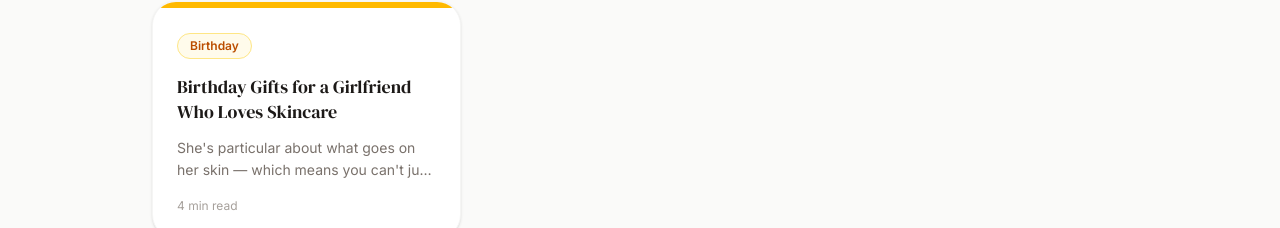
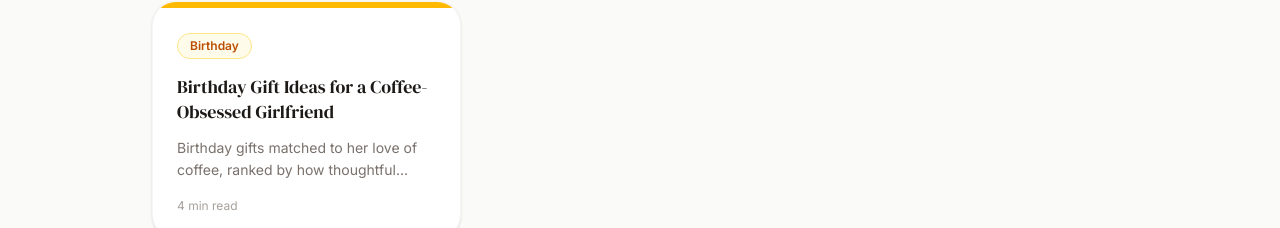
Before and after one commit to CAMGREEN637/gift-ai-frontend, a Next.js app: page /blog in a window 1280 px wide. Shown: the part 232-460 px from the top of the page. Built offline with nearby package versions, Linux system fonts and the light colour scheme; no server answers.

Commit message:
coffee article

```diff
--- a/content/articles.ts
+++ b/content/articles.ts
@@ -1,26 +1,21 @@
-export type GiftPick = {
+// app/content/articles.ts
+
+export interface Gift {
   name: string;
   price: string;
   reason: string;
   url: string;
-  image_url?: string;
-};
+  image_url: string;
+}
 
-export type ArticleSection =
-  | {
-      type: "text";
-      heading?: string;
-      body: string;
-    }
-  | {
-      type: "picks";
-      gifts: GiftPick[];
-    }
-  | {
-      type: "cta";
-    };
+export interface ArticleSection {
+  type: 'picks' | 'cta' | 'text';
+  gifts?: Gift[];
+  heading?: string;
+  body?: string;
+}
 
-export type Article = {
+export interface GiftArticle {
   slug: string;
   title: string;
   excerpt: string;
@@ -29,88 +24,134 @@ export type Article = {
   readTime: string;
   publishedAt: string;
   sections: ArticleSection[];
-};
+  relatedArticles?: string[];
+}
 
-export const SAMPLE_ARTICLES: Article[] = [
+export const SAMPLE_ARTICLES: GiftArticle[] = [
+  // ============================================================================
+  // BIRTHDAY GIFTS — COFFEE LOVERS
+  // ============================================================================
   {
-    slug: "birthday-gifts-girlfriend-skincare",
-    title: "Birthday Gifts for a Girlfriend Who Loves Skincare",
-    excerpt:
-      "She's particular about what goes on her skin — which means you can't just grab anything off a shelf. Here's how to get it right.",
+    slug: "birthday-gifts-coffee",
+    title: "Birthday Gift Ideas for a Coffee-Obsessed Girlfriend",
+    excerpt: "Birthday gifts matched to her love of coffee, ranked by how thoughtful they'll feel.",
     occasion: "birthday",
-    interests: ["skincare"],
+    interests: ["coffee"],
     readTime: "4 min read",
-    publishedAt: "2026-04-15",
+    publishedAt: "2026-05-01",
+    relatedArticles: [
+      "birthday-gifts-cooking",
+      "birthday-gifts-reading",
+      "valentines-gifts-coffee",
+      "christmas-gifts-coffee"
+    ],
     sections: [
       {
         type: "picks",
         gifts: [
           {
-            name: "TONYMOLY I'm Real Sheet Mask Box Set",
-            price: "$45",
-            reason:
-              "Sheet masks are the one skincare product that never conflicts with what she already owns — they're a standalone ritual, not part of a routine. A luxury set signals that you put thought into it, and the variety means she gets to pick her mood.",
-            url: "https://www.amazon.com/s?k=luxury+face+mask+gift+set",
-            image_url: undefined,
+            name: "20 Bar Semi-Automatic Espresso Machine",
+            price: "$159.00",
+            reason: "This espresso machine demonstrates your attention to detail and appreciation for quality, which aligns with making her birthday special. It's a thoughtful gift that allows your girlfriend to enjoy a luxurious coffee experience at home.",
+            url: "https://www.amazon.com/HIBREW-H10B-Temperature-Adjustable-Intelligent/dp/B0DLP26373?crid=3LJEBJLSS58L5&dib=eyJ2IjoiMSJ9.VRfsNFwOnWd_4xvdvi1vQ1gnO7pp1TWyTMz6hYXrp60IW99Li0B_EQsDKi6gRXiZQrIA0E11VP2Dm-6o-YbwmGxkUEo1fLmqNWPxAfbyB5IW8ot43CDr1w2z5sKE_5TX2ZqkuONNNF6c3Ieq-7xkwxMQGnIBkftJu95YFz4N6rg4VqHrAe3_a6lqqLQE_bFMJLF87_Dgn94NvgdKBBH_ZzayyjUBmuznEsZqCjpDwrNV9IV-U4OYUhAxbMSmlTgFsCXAcm_Xsl41OaM0H22F3LsnhlZhVChJ0UsJBN6ArqA.sMMG9Sm2lc7yL4Jy2y5sZy-3uO9KwKpka23MhvJK6Hc&dib_tag=se&keywords=Breville%2BBarista%2BExpress%2BEspresso%2BMachine&qid=1773107129&sprefix=breville%2Bbarista%2Bexpress%2Bespresso%2Bmachine%2Caps%2C341&sr=8-3-spons&sp_csd=d2lkZ2V0TmFtZT1zcF9hdGY&th=1&linkCode=ll2&tag=cbggiftapp637-20&linkId=59d8a555daf224f89b05d4dd502510ff&language=en_US&ref_=as_li_ss_tl",
+            image_url: "https://m.media-amazon.com/images/I/71CeX2VA0+L._AC_SY300_SX300_QL70_FMwebp_.jpg"
           },
           {
-            name: "Jade Roller & Gua Sha Facial Tool Set",
-            price: "$25",
-            reason:
-              "These sit beautifully on a bathroom shelf and feel like a spa upgrade even when she's doing her normal routine. It's a gift that communicates 'I want you to feel taken care of' without being overly personal or intimate.",
-            url: "https://www.amazon.com/s?k=jade+roller+gua+sha+set",
-            image_url: undefined,
+            name: "World Coffee Discovery Set - 8-Pack",
+            price: "$59.00",
+            reason: "A coffee sampler like this shows you've put thought into offering your girlfriend a fun and cozy experience on her birthday. It's a unique way to celebrate her and let her explore different flavors as part of her special day.",
+            url: "https://www.amazon.com/dp/B09GZSQMRJ",
+            image_url: "https://m.media-amazon.com/images/I/51BxEaYF-+L._SY300_SX300_QL70_FMwebp_.jpg"
           },
           {
-            name: "Cooluli Mini Skincare Refrigerator",
-            price: "$55",
-            reason:
-              "If she hasn't bought one for herself, this is the gift that makes her wonder how she lived without it. A skincare fridge keeps certain products more effective and makes her morning routine feel a little more curated — it's the kind of upgrade she'd love but wouldn't prioritise buying.",
-            url: "https://www.amazon.com/s?k=skincare+mini+fridge",
-            image_url: undefined,
+            name: "Espresso Martini Kit",
+            price: "$45.00",
+            reason: "This espresso martini kit captures the celebratory vibe of her birthday and shows you want her to enjoy something fun. It's a fun gift for your girlfriend that highlights her desire for good times while celebrating her special day.",
+            url: "https://www.amazon.com/Espresso-Martini-Gifts-Complete-Botanicals/dp/B0FW25RLC5?crid=3CJNI70R46CHZ&dib=eyJ2IjoiMSJ9.ZR2nqrEwJgautpxRgRVWeBXqIDGF35iKcFIe8ps-OIqC5DjqQ_syS_0n9ykyK1m1LAgGAcX5sehf0nFxmnWzlZOyD8a56oRuOfJ-5QqJCAkS_WVpPBmE5_AHs4HGAHkRcuJ7WdH4r3HQyeTpaf95XAdqYJrtJrUrvG3MmL9xL4e0gcR7GogSAZXlKjFV2JLwmp9sGxZeBakXSY_VL74X2Rqy_6I69QocjB3XorwfIIHkwPFs2C8SVJqyLv6uWLXcOFHSCSAXcA-RQTOpPkOp8WS8XS3CKaRp7GkheA5od0A.auAsuxsXHw3sqm0qR1WwSFCuhwhswIIQxjdsbU1X_YA&dib_tag=se&keywords=Espresso+martini+kit&qid=1776008712&sprefix=espresso+martini+kit%2Caps%2C1175&sr=8-2-spons&sp_csd=d2lkZ2V0TmFtZT1zcF9hdGY&psc=1&linkCode=ll2&tag=cbggiftapp637-20&linkId=41f4e893f1df165f058706118238ca93&language=en_US&ref_=as_li_ss_tl",
+            image_url: "https://m.media-amazon.com/images/I/71W-IVXYZ9L._AC_SY300_SX300_QL70_FMwebp_.jpg"
           },
           {
-            name: "Lush Bath Bomb Gift Set",
-            price: "$30",
-            reason:
-              "Bath bombs are a low-risk, high-reward gift for someone who values their self-care time. A curated set feels more special than a single product, and they're the kind of thing she'll actually look forward to using rather than saving for a special occasion.",
-            url: "https://www.amazon.com/s?k=luxury+bath+bomb+gift+set",
-            image_url: undefined,
+            name: "6-Cup Pour-Over Glass Coffeemaker",
+            price: "$47.00",
+            reason: "The Chemex Pour-Over Coffeemaker offers a cozy, thoughtful way for your girlfriend to enjoy her coffee experience, making it an ideal birthday gift. It's a beautiful and functional piece that reflects your care for her preferences.",
+            url: "https://www.amazon.com/dp/B0000YWF5E",
+            image_url: "https://m.media-amazon.com/images/I/71oMA36JxfL._AC_SY300_SX300_QL70_FMwebp_.jpg"
           },
           {
-            name: "Mulberry Silk Pillowcase",
-            price: "$40",
-            reason:
-              "A silk pillowcase is one of those gifts that feels indulgent but has a real use-case she probably already knows about — better for skin, better for hair. It's thoughtful without being high-effort to find, and it's something she'll use every single night.",
-            url: "https://www.amazon.com/s?k=mulberry+silk+pillowcase",
-            image_url: undefined,
-          },
-        ],
+            name: "Fellow Stagg EKG Pro Kettle",
+            price: "$179.00",
+            reason: "Investing in a high-quality kettle like this showcases your attention to detail and luxury for your girlfriend's birthday celebration. It's a thoughtful gesture that enhances her coffee-making experience.",
+            url: "https://www.amazon.com/Fellow-Stagg-Electric-Gooseneck-Kettle/dp/B0BF7DXLBF?crid=3OIMZOVWJNRXA&dib=eyJ2IjoiMSJ9.kgh-95Gmn8iXvGBVrnDCwGYdH7kyBSsJUYSbIVGugVCU7ykZcZ0-q8ZTxnprn2nesd4fsNV_4UiRsDLDcPu1nuvbXkS6XfxBYeCJWnCZNySX3ROQ16gqFvjhH6z7ILy9uNJneHAeZ-EURmTnfhcBHi1agw-0Yowqwh1-gaAd0hUiyGkRSlcokxhkMaszS00Se5RyIJox-GUC59jO6qfVHrdOmh4SPeFJEquaVa5fpgE.kK2UVqiZS6OHuJWy5OJI_lb5cQkTDQcuLCR7_NuLs&dib_tag=se&keywords=Fellow%2BStagg%2BEKG%2BElectric%2BPour-Over%2BKettle&qid=1776730622&s=handmade&sprefix=fellow%2Bstagg%2Bekg%2Belectric%2Bpour-over%2Bkettle%2Cspecialty-aps%2C433&sr=8-1&th=1&linkCode=ll2&tag=cbggiftapp637-20&linkId=e5edc9a0e8e188c4b4cf4ce4ea95024b&language=en_US&ref_=as_li_ss_tl",
+            image_url: "https://m.media-amazon.com/images/I/61grHEIj7PL._AC_SY300_SX300_QL70_FMwebp_.jpg"
+          }
+        ]
       },
       {
-        type: "cta",
+        type: "cta"
       },
       {
         type: "text",
-        heading: "Why these work",
-        body: "The problem with most skincare gift guides is that they default to whatever's trending — a product that's everywhere right now, regardless of whether it actually suits your girlfriend. Skincare is personal. The wrong texture, the wrong formula, or even just the wrong brand aesthetic can make a gift feel generic rather than considered. The picks above are chosen because they feel luxurious without requiring you to know her exact routine — treats that sit on top of a skincare routine rather than disrupting it.",
+        heading: "What most guys get wrong about coffee gifts",
+        body: "Buying a birthday gift for someone who's into coffee sounds straightforward — but the wrong pick can feel generic or lazy. The best gifts in this space connect to how she actually engages with coffee, not just the category label."
       },
       {
         type: "text",
         heading: "Making it land",
-        body: "How you present it matters almost as much as what's inside. Wrap it simply — a white box, tissue paper, and a ribbon beats a plastic gift bag every time. Add a handwritten note that's specific: not 'hope you like it' but something that shows you chose it for her. Even one sentence — 'I know you love your skin routine so I wanted to add something to it' — lands differently than no note at all. The presentation is part of the gift.",
+        body: "Birthday gifts hit different when they feel considered, not last-minute. If it arrives in Amazon packaging, rewrap it. A handwritten note — even two sentences — elevates any gift."
       },
       {
-        type: "cta",
-      },
-    ],
-  },
+        type: "cta"
+      }
+    ]
+  }
+
+  // Add more articles here as you build them
+  // TEMPLATE:
+  // {
+  //   slug: "occasion-gifts-interest",
+  //   title: "Title Here",
+  //   excerpt: "Short summary",
+  //   occasion: "birthday|valentines|anniversary|christmas|mothers_day|just_because|apology",
+  //   interests: ["interest_name"],
+  //   readTime: "4 min read",
+  //   publishedAt: "2026-05-01",
+  //   relatedArticles: ["slug1", "slug2"],
+  //   sections: [...]
+  // }
 ];
 
-export function getArticleBySlug(slug: string): Article | undefined {
-  return SAMPLE_ARTICLES.find((a) => a.slug === slug);
+// ============================================================================
+// HELPER FUNCTIONS
+// ============================================================================
+
+export function getArticleBySlug(slug: string): GiftArticle | undefined {
+  return SAMPLE_ARTICLES.find(article => article.slug === slug);
 }
 
-export function getAllArticles(): Article[] {
+export function getArticlesByOccasion(occasion: string): GiftArticle[] {
+  return SAMPLE_ARTICLES.filter(article => article.occasion === occasion);
+}
+
+export function getArticlesByInterest(interest: string): GiftArticle[] {
+  return SAMPLE_ARTICLES.filter(article => article.interests.includes(interest));
+}
+
+export function getArticlesByOccasionAndInterest(
+  occasion: string,
+  interest: string
+): GiftArticle[] {
+  return SAMPLE_ARTICLES.filter(
+    article => article.occasion === occasion && article.interests.includes(interest)
+  );
+}
+
+export function getAllArticles(): GiftArticle[] {
   return SAMPLE_ARTICLES;
 }
+
+export function getRelatedArticles(article: GiftArticle): GiftArticle[] {
+  if (!article.relatedArticles) return [];
+  return article.relatedArticles
+    .map(slug => getArticleBySlug(slug))
+    .filter(Boolean) as GiftArticle[];
+}
```
